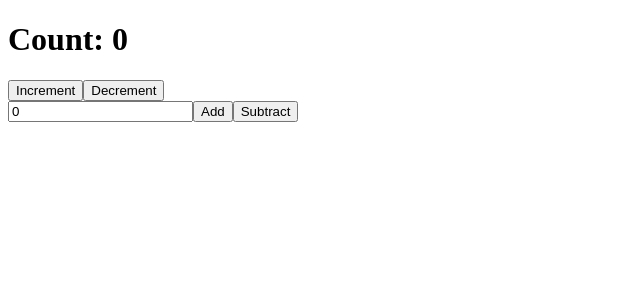
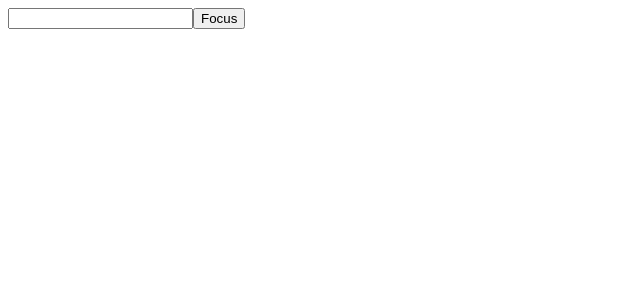
Before and after one commit to bibarys1327/react-demos, a React (Vite) app: page / in a window 1280 px wide. Shown: the top 300 px of the page, without its empty margins (0-640 px from the left). Built offline with nearby package versions, Linux system fonts and the light colour scheme.

Commit message:
Introduction useRef

```diff
--- a/src/App.jsx
+++ b/src/App.jsx
@@ -1,10 +1,17 @@
 import React from "react";
-import Counter from "./components/Counter";
+import { useRef } from "react";
 
 const App = () => {
+  const inputElement = useRef(null);
+
+  const focusInput = () => {
+    inputElement.current.focus();
+    inputElement.current.value = "John Doe";
+  };
   return (
     <div>
-      <Counter />
+      <input type="text" ref={inputElement} />
+      <button onClick={() => focusInput()}>Focus</button>
     </div>
   );
 };
--- a/src/components/Counter.jsx
+++ /dev/null
@@ -1,40 +0,0 @@
-import React, { useReducer, useState } from "react";
-import { counterReducer, initialState } from "../counterReducer";
-
-const Counter = () => {
-  const [state, dispatch] = useReducer(counterReducer, initialState);
-  const [inputValue, setInputValue] = useState(0);
-  const handleIncrement = () => dispatch({ type: "increment" });
-  const handleDecrement = () => dispatch({ type: "decrement" });
-
-  const handleIncrementByAmount = () => {
-    dispatch({ type: "incrementByAmount", payload: +inputValue });
-    setInputValue(0);
-  };
-
-  const handleDecrementByAmount = () => {
-    dispatch({ type: "decrementByAmount", payload: +inputValue });
-    setInputValue(0);
-  };
-
-  return (
-    <div>
-      <h1>Count: {state.count}</h1>
-      <button onClick={handleIncrement}>Increment</button>
-      <button onClick={handleDecrement}>Decrement</button>
-
-      <div>
-        <input
-          type="number"
-          value={inputValue}
-          onChange={(e) => setInputValue(e.target.value)}
-        />
-
-        <button onClick={handleIncrementByAmount}>Add</button>
-        <button onClick={handleDecrementByAmount}>Subtract</button>
-      </div>
-    </div>
-  );
-};
-
-export default Counter;
--- a/src/counterReducer.js
+++ /dev/null
@@ -1,18 +0,0 @@
-const initialState = { count: 0 };
-
-function counterReducer(state, action) {
-  switch (action.type) {
-    case "increment":
-      return { count: state.count + 1 };
-    case "decrement":
-      return { count: state.count - 1 };
-    case "incrementByAmount":
-      return { count: state.count + action.payload };
-    case "decrementByAmount":
-      return { count: state.count - action.payload };
-    default:
-      return state;
-  }
-}
-
-export { initialState, counterReducer };
```
Also changed, not shown: src/components/FocusInput.jsx (added, +7 -0 lines).
